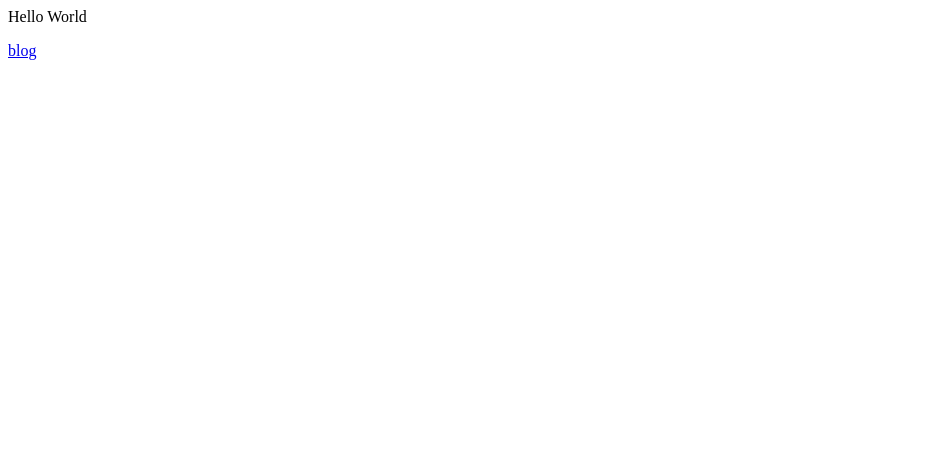
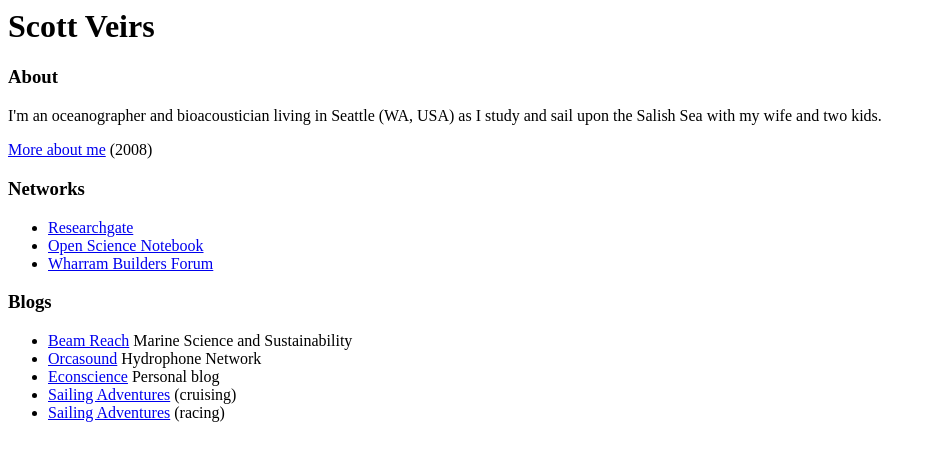
Before and after one commit to scottveirs/scottveirs.github.io, a plain HTML site: page index.html in a window 1280 px wide. Shown: the whole page, without its empty margins (0-936 px from the left). Drawn offline with Linux system fonts and the light colour scheme.

Commit message:
Add basic links to networks and blogs.

```diff
--- a/index.html
+++ b/index.html
@@ -1,7 +1,34 @@
 <html>
+
+<head>
+<title>Scott Veirs</title>
+</head>
+
 <body>
-Hello World
-<p>
-<a href="http://econscience.org/blog">blog</a>
+<h1>Scott Veirs</h1>
+
+<h3>About</h3>
+
+<p>I'm an oceanographer and bioacoustician living in Seattle (WA, USA) as I study and sail upon the Salish Sea with my wife and two kids.</p>
+
+<a href="http://www.econscience.org/scott/">More about me</a> (2008)
+
+<h3>Networks</h3>
+<ul>
+  <li> <a href="https://www.researchgate.net/profile/Scott_Veirs">Researchgate</a> </li>
+  <li> <a href="http://onsnetwork.org/scottveirs/">Open Science Notebook</a> </li>
+  <li> <a href="http://wharrambuilders.ning.com/profile/ScottVeirs">Wharram Builders Forum</a> </li>
+</ul>
+
+<h3>Blogs</h3>
+<ul>
+  <li> <a href="https://www.beamreach.org/blog/">Beam Reach</a> Marine Science and Sustainability </li>
+  <li> <a href="https://www.orcasound.net/author/scottveirs/">Orcasound</a> Hydrophone Network </li>
+  <li> <a href="http://econscience.org/blog">Econscience</a> Personal blog </li>
+  <li> <a href="http://econscience.org/tiki">Sailing Adventures</a> (cruising) </li>
+  <li> <a href="http://searunners.net">Sailing Adventures</a> (racing) </li>
+</ul>
 </body>
+
+
 </html>
```
